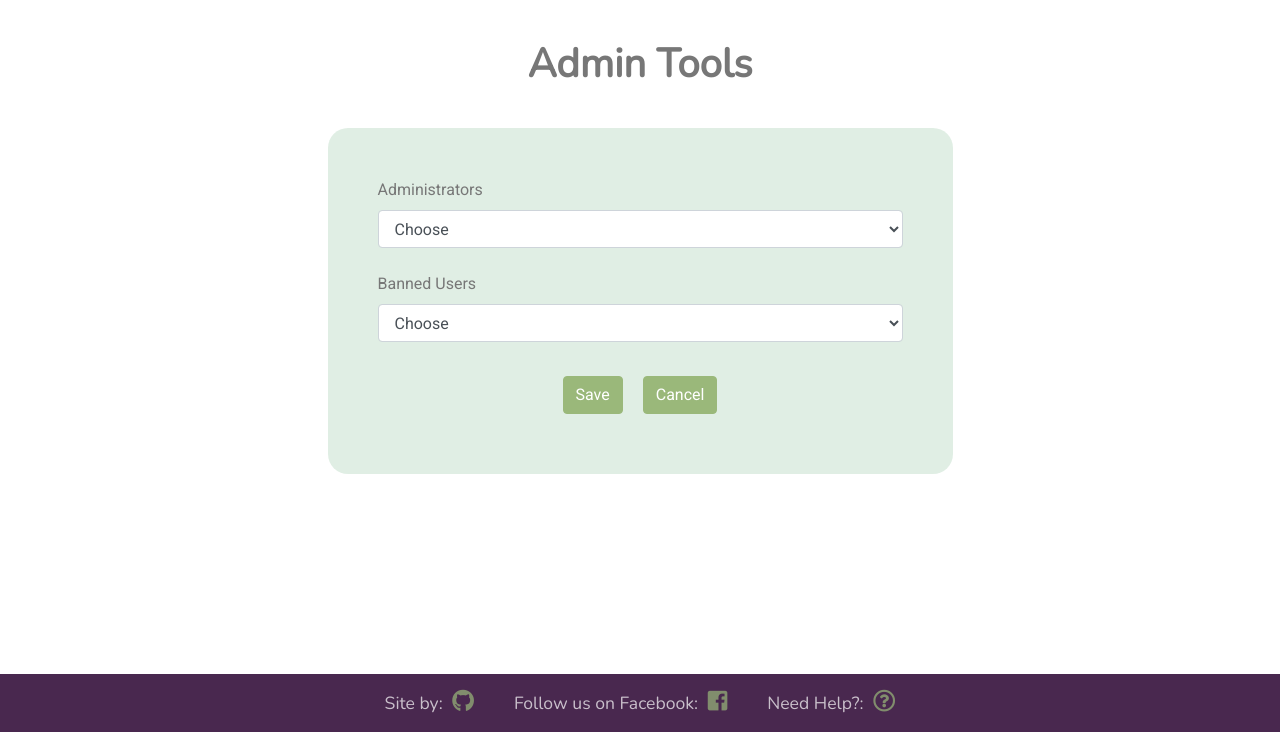
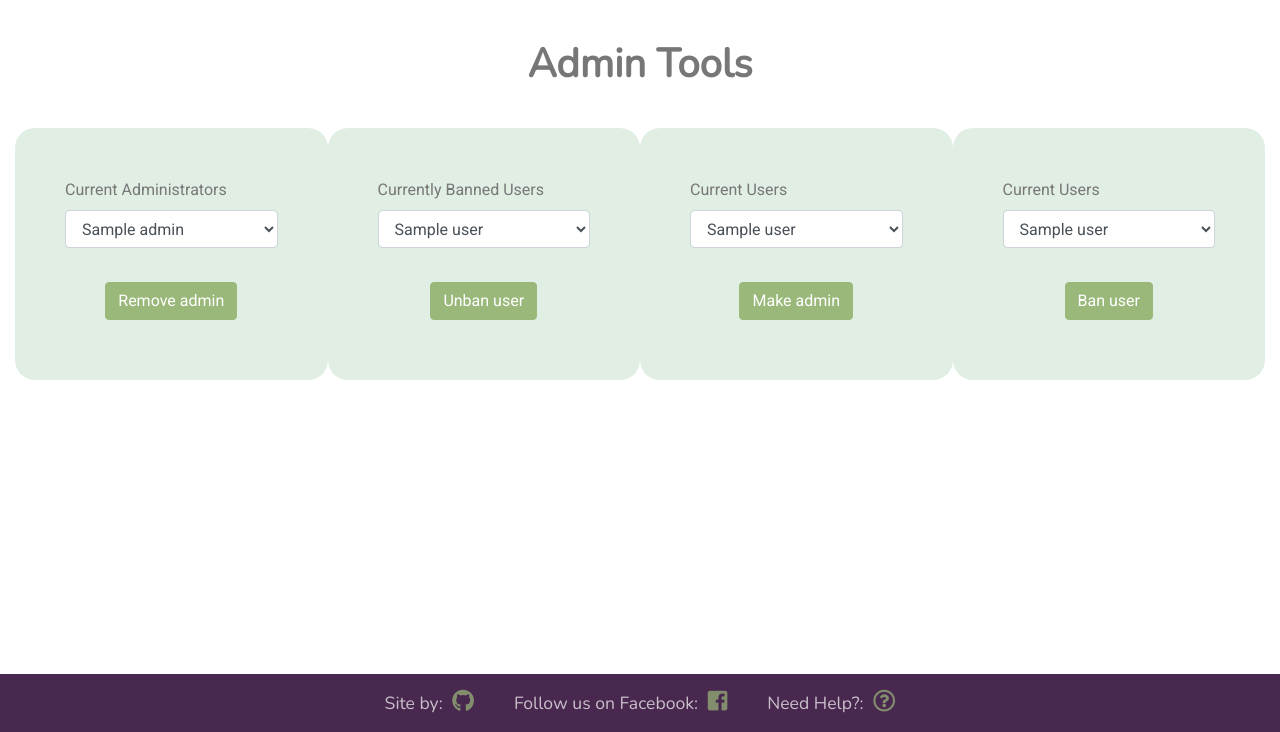
Before and after one commit to matt-oc/car-shows, a Flask app: page /admin_tools in a window 1280 px wide. Shown: the part 68-800 px from the top of the page. Run offline with Flask 2, Linux system fonts and the light colour scheme; a database or web service that is not in the repository returns one stand-in record (values such as "Sample title"); some libraries are stand-ins or nearby versions.

Commit message:
'add admin tool layout'

```diff
--- a/app.py
+++ b/app.py
@@ -62,7 +62,7 @@ def search():
     images = []
     for event in events:
         images.append(event["event_image"])
-    return render_template("events.html", events=events, images=images, admin=admin)
+    return render_template("search_results.html", events=events, images=images, admin=admin, query=query)
 
 
 # Route for registration
@@ -193,12 +193,54 @@ def add_event():
 def admin_tools():
     admins = mongo.db.admins.find().sort("admin", 1)
     banned = mongo.db.banned.find().sort("county", 1)
+    users = mongo.db.users.find().sort("user", 1)
+    return render_template(
+        "admin_tools.html", banned=banned, admins=admins, users=users)
+
+
+
+
+@app.route("/ban_user", methods=["GET", "POST"])
+def ban_user():
+    if request.method == "POST":
+
+        #mongo.db.events.update({"_id": ObjectId(event_id)}, event)
+        flash("Event updated successfully")
+
+    admins = mongo.db.admins.find().sort("admin", 1)
+    banned = mongo.db.banned.find().sort("county", 1)
     return render_template(
         "admin_tools.html", banned=banned, admins=admins)
 
 
-@app.route("/ban_list", methods=["GET", "POST"])
-def ban_list():
+@app.route("/unban_user", methods=["GET", "POST"])
+def unban_user():
+    if request.method == "POST":
+
+        #mongo.db.events.update({"_id": ObjectId(event_id)}, event)
+        flash("Event updated successfully")
+
+    admins = mongo.db.admins.find().sort("admin", 1)
+    banned = mongo.db.banned.find().sort("county", 1)
+    return render_template(
+        "admin_tools.html", banned=banned, admins=admins)
+
+
+@app.route("/add_admin", methods=["GET", "POST"])
+def add_admin():
+    if request.method == "POST":
+
+        #mongo.db.events.update({"_id": ObjectId(event_id)}, event)
+        flash("Event updated successfully")
+
+    admins = mongo.db.admins.find().sort("admin", 1)
+    banned = mongo.db.banned.find().sort("county", 1)
+    return render_template(
+        "admin_tools.html", banned=banned, admins=admins)
+
+
+@app.route("/remove_admin", methods=["GET", "POST"])
+def remove_admin():
     if request.method == "POST":
 
         #mongo.db.events.update({"_id": ObjectId(event_id)}, event)
--- a/templates/admin_tools.html
+++ b/templates/admin_tools.html
@@ -5,21 +5,26 @@
 
 <div class="row">
   <div class="col-12 justify-content-center d-flex content">
-    <form action="{{ url_for('ban_list')}}" method="POST" id="editBanned" class="admin-form" enctype="multipart/form-data">
+    <form action="{{ url_for('remove_admin')}}" method="POST" id="removeAdmin" class="admin-form" enctype="multipart/form-data">
       <fieldset>
         <div class="form-group">
-          <label for="categoryInput">Administrators</label>
-          <select class="form-control" id="categoryInput" name="categoryInput"required>
-            <option value="">Choose</option>
+          <label for="adminInput">Current Administrators</label>
+          <select class="form-control" id="adminInput" name="adminInput"required>
             {% for admin in admins %}
             <option>{{ admin.admin }}</option>
             {% endfor %}
           </select>
         </div>
+      </fieldset>
+      <div class="button-container">
+        <button type="submit" form="removeAdmin" class="btn btn-primary" id="removeAdmin-submit">Remove admin</button>
+      </div>
+    </form>
+    <form action="{{ url_for('unban_user')}}" method="POST" id="removeBanned" class="admin-form" enctype="multipart/form-data">
+      <fieldset>
         <div class="form-group">
-          <label for="countyInput">Banned Users</label>
-          <select class="form-control" id="countyInput" name="countyInput" required>
-            <option value="">Choose</option>
+          <label for="bannedUserInput">Currently Banned Users</label>
+          <select class="form-control" id="bannedUserInput" name="bannedUserInput" required>
             {% for banned_user in banned %}
             <option>{{ banned_user.user }}</option>
             {% endfor %}
@@ -27,8 +32,37 @@
         </div>
       </fieldset>
       <div class="button-container">
-        <button type="submit" form="editEvent" class="btn btn-primary" id="addEvent-submit">Save</button>
-        <a class="btn btn-primary" href="{{url_for('get_events')}}" role="button">Cancel</a>
+        <button type="submit" form="removeBanned" class="btn btn-primary" id="removeBanned-submit">Unban user</button>
+      </div>
+    </form>
+    <form action="{{ url_for('add_admin')}}" method="POST" id="addAdmin" class="admin-form" enctype="multipart/form-data">
+      <fieldset>
+        <div class="form-group">
+          <label for="adminInput">Current Users</label>
+          <select class="form-control" id="adminInput" name="adminInput"required>
+            {% for user in users %}
+            <option>{{ user.user }}</option>
+            {% endfor %}
+          </select>
+        </div>
+      </fieldset>
+      <div class="button-container">
+        <button type="submit" form="addAdmin" class="btn btn-primary" id="addAdmin-submit">Make admin</button>
+      </div>
+    </form>
+    <form action="{{ url_for('ban_user')}}" method="POST" id="addBanned" class="admin-form" enctype="multipart/form-data">
+      <fieldset>
+        <div class="form-group">
+          <label for="bannedUserInput">Current Users</label>
+          <select class="form-control" id="userInput" name="userInput" required>
+            {% for user in users %}
+            <option>{{ user.user }}</option>
+            {% endfor %}
+          </select>
+        </div>
+      </fieldset>
+      <div class="button-container">
+        <button type="submit" form="addBanned" class="btn btn-primary" id="addBanned-submit">Ban user</button>
       </div>
     </form>
   </div>
--- a/templates/login.html
+++ b/templates/login.html
@@ -22,7 +22,6 @@
         <div class="modal-footer">
           <button type="button" class="btn btn-primary" data-toggle="modal" data-dismiss="modal" data-target="#registerModal">New User? Register Here</button>
           <button type="submit" form="login" class="btn btn-primary" id="login-submit" data-submit="Sending">Submit</button>
-
         </div>
       </div>
     </div>
--- a/templates/profile.html
+++ b/templates/profile.html
@@ -10,7 +10,7 @@
     {% if admin == true %}
     <h4><strong>Status:</strong> admin</h4>
     <div class="w-100 d-flex justify-content-center mt-5 mb-5">
-    <a class="btn btn-primary" href="{{url_for('admin_tools')}}" role="button"><i class="fas fa-clipboard-list mr-3"></i>Admin tools</a>
+      <a class="btn btn-primary" href="{{url_for('admin_tools')}}" role="button"><i class="fas fa-clipboard-list mr-3"></i>Admin tools</a>
     </div>
     {% endif %}
     <hr class="short">
```
Also changed, not shown: templates/search_results.html (added, +49 -0 lines).
